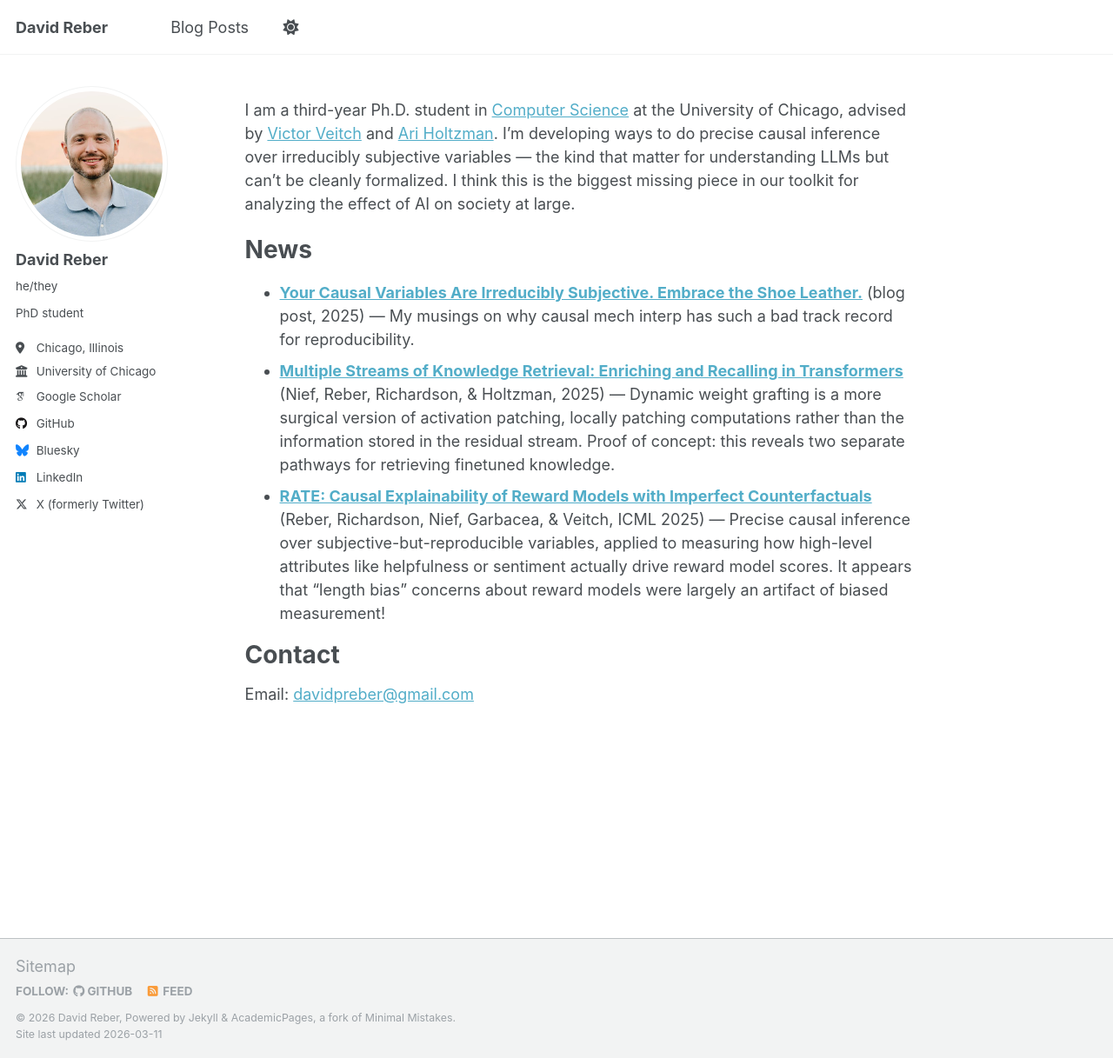
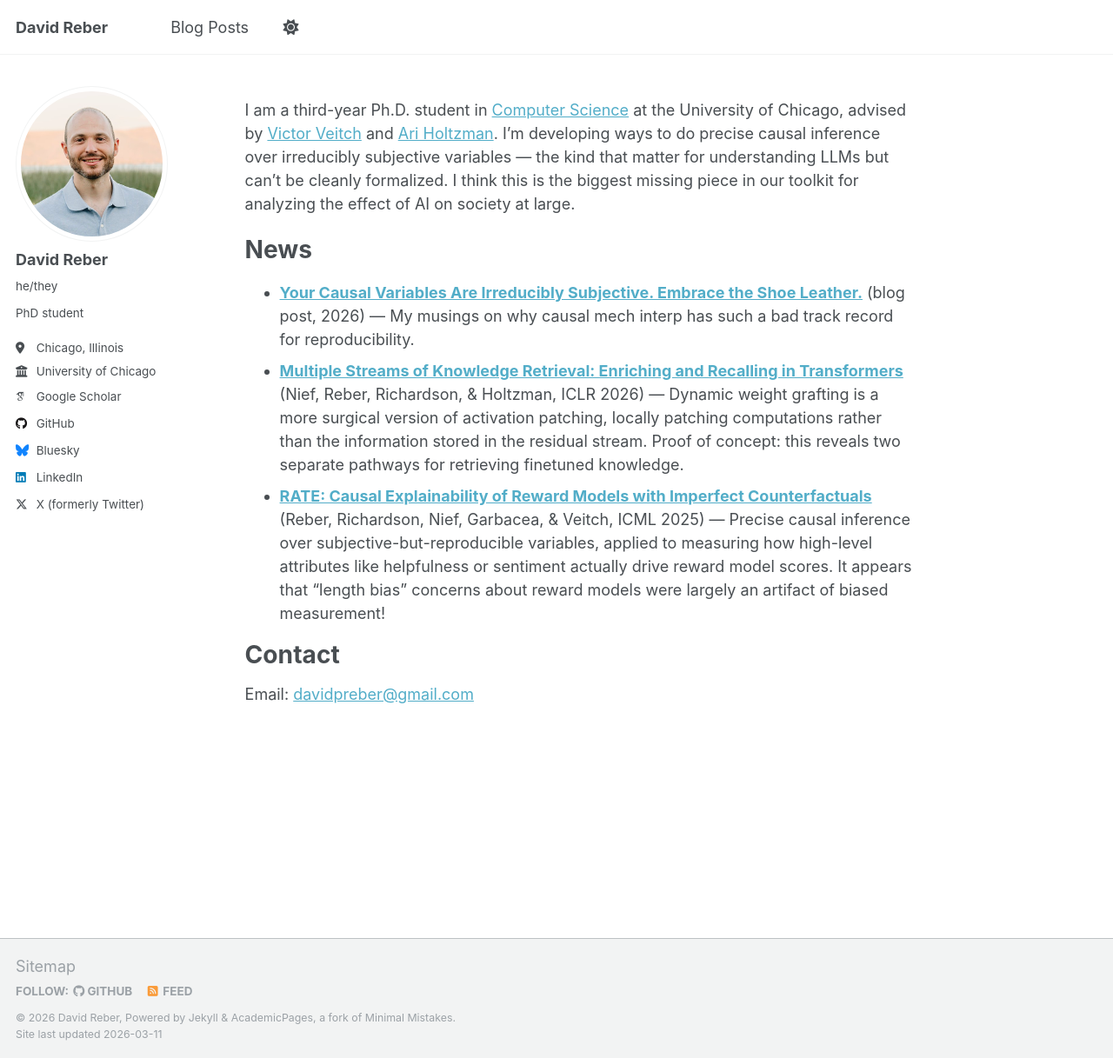
Before and after one commit to davidreber/davidreber.github.io, a Jekyll site: the page built from _pages/about.md, in a window 1280 px wide and 1217 px high. Shown: the whole window at 87% size. Built offline with Jekyll 4.4.1, drawn with Linux system fonts in a browser that asks for light colours; some web fonts are replaced.

Commit message:
data fix

```diff
--- a/_pages/about.md
+++ b/_pages/about.md
@@ -14,8 +14,8 @@ I'm developing ways to do precise causal inference over irreducibly subjective v
 
 News
 =====
-- **[Your Causal Variables Are Irreducibly Subjective. Embrace the Shoe Leather.](/posts/2026/03/subjective-causal-variables/)** (blog post, 2025) — My musings on why causal mech interp has such a bad track record for reproducibility.
-- **[Multiple Streams of Knowledge Retrieval: Enriching and Recalling in Transformers](https://arxiv.org/abs/2506.20746)** (Nief, Reber, Richardson, & Holtzman, 2025) — Dynamic weight grafting is a more surgical version of activation patching, locally patching computations rather than the information stored in the residual stream. Proof of concept: this reveals two separate pathways for retrieving finetuned knowledge.
+- **[Your Causal Variables Are Irreducibly Subjective. Embrace the Shoe Leather.](/posts/2026/03/subjective-causal-variables/)** (blog post, 2026) — My musings on why causal mech interp has such a bad track record for reproducibility.
+- **[Multiple Streams of Knowledge Retrieval: Enriching and Recalling in Transformers](https://arxiv.org/abs/2506.20746)** (Nief, Reber, Richardson, & Holtzman, ICLR 2026) — Dynamic weight grafting is a more surgical version of activation patching, locally patching computations rather than the information stored in the residual stream. Proof of concept: this reveals two separate pathways for retrieving finetuned knowledge.
 - **[RATE: Causal Explainability of Reward Models with Imperfect Counterfactuals](https://arxiv.org/abs/2410.11348)** (Reber, Richardson, Nief, Garbacea, & Veitch, ICML 2025) — Precise causal inference over subjective-but-reproducible variables, applied to measuring how high-level attributes like helpfulness or sentiment actually drive reward model scores. It appears that "length bias" concerns about reward models were largely an artifact of biased measurement!
 
 Contact
```
Also changed, not shown: _posts/2026-03-05-subjective-causal-variables.md (+2 -2 lines).
